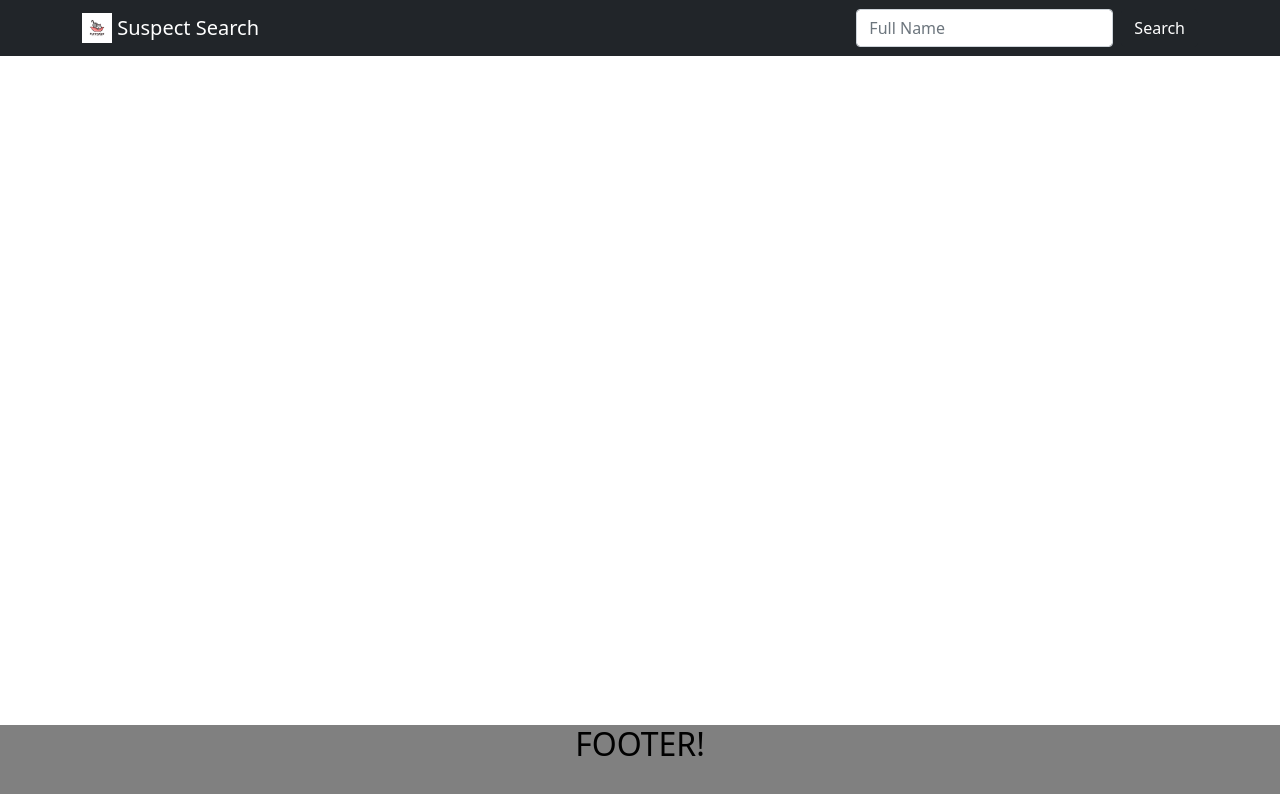
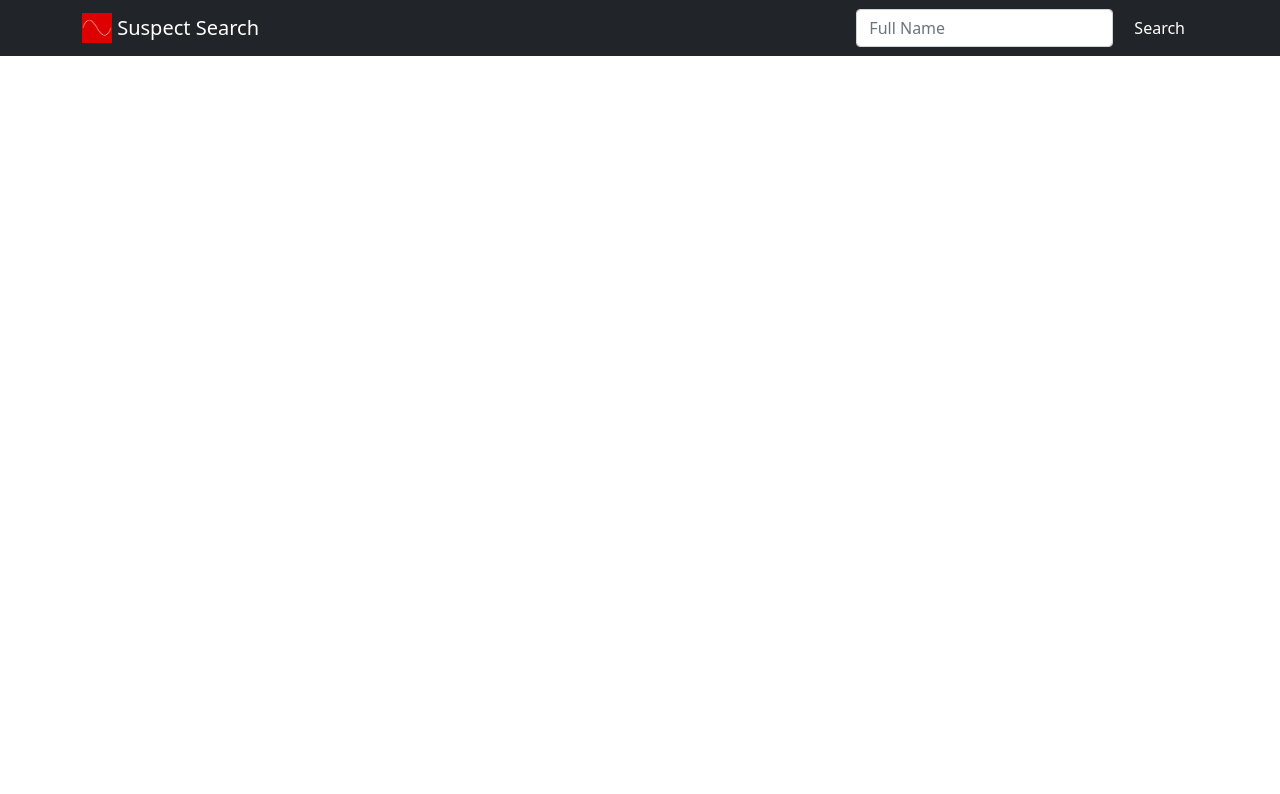
Before and after one commit to PeteH1/FP-Frontend, a React (Create React App) app in the folder React/final-proj/: page / in a window 1280 px wide. Shown: the top 794 px of the page. Built offline with nearby package versions, Linux system fonts and the light colour scheme.

Commit message:
Added some styling related features

```diff
--- a/React/final-proj/src/components/FP-Nav.jsx
+++ b/React/final-proj/src/components/FP-Nav.jsx
@@ -1,6 +1,6 @@
 import Navbar from 'react-bootstrap/Navbar';
 import Container from 'react-bootstrap/Container';
-import Catlogo from '../img/sqcropLogo.jpg';
+import Redshiftlogo from '../img/RedshiftLogo.png';
 import Form from 'react-bootstrap/Form';
 import FormControl from 'react-bootstrap/FormControl';
 import Button from 'react-bootstrap/Button';
@@ -51,7 +51,7 @@ const NavigationBar = ({ setSearch }) => {
                     <Navbar.Brand href="/">
 
                         <img
-                            src={Catlogo}
+                            src={Redshiftlogo}
                             alt="Logo"
                             width="30"
                             height="30"
--- a/React/final-proj/src/components/Footer.jsx
+++ /dev/null
@@ -1,9 +0,0 @@
-const Footer = () => {
-    return (
-        <div id="footer" class="footerbar">
-            <h2>FOOTER!</h2>
-        </div>
-     );
-}
-
-export default Footer;
--- a/React/final-proj/src/components/Home.jsx
+++ b/React/final-proj/src/components/Home.jsx
@@ -3,6 +3,7 @@ import Card from 'react-bootstrap/Card';
 import axios from 'axios';
 import { useState } from 'react';
 import { useEffect } from 'react';
+import RedshiftLogo from '../img/RedshiftLogo.png';
 
 import SearchResults from './SearchResults'
 
@@ -12,8 +13,9 @@ const Home = () => {
     return (
         <div>
             <h1></h1>
+            {/* <img src={RedshiftLogo} alt="What a lovely logo" width="200px" height="200px" /> */}
             {/* <SearchResults searchQuery={searchQuery}/> */}
         </div>
-     );
+    );
 }
 export default Home;
--- a/React/final-proj/src/components/Tabspace.jsx
+++ b/React/final-proj/src/components/Tabspace.jsx
@@ -6,6 +6,7 @@ import BiographicalInfo from './BiographicalInfo';
 import Finance from './FinancialTransactions';
 import Location from './Location';
 import axios from 'axios';
+import loadingGif from '../img/Preloader_10.gif';
 import { useEffect } from 'react';
 import { useParams } from 'react-router-dom';
 import BioData from './dataComponents/BioData';
@@ -47,7 +48,11 @@ const Tabspace = ({ searchQuery }) => {
   if (error === true) {
     return <h2>Oops,theres been an error please refresh the page</h2>
   } else if (!loaded) {
-    return <h2>Please wait, data is loading</h2>
+    return <div>
+      <h2>Please wait, data is loading</h2>
+      <img src={loadingGif}
+        alt="Loading gif" />
+    </div>
   } else {
     return (
       <div id="tabz">
--- a/React/final-proj/src/components/dataComponents/LocationData.jsx
+++ b/React/final-proj/src/components/dataComponents/LocationData.jsx
@@ -2,7 +2,7 @@ import { MapContainer, TileLayer, Marker, Popup } from 'react-leaflet'
 import React, { Component } from 'react';
 import L from 'leaflet';
 import 'leaflet/dist/leaflet.css';
-import '../../styling/App.css';
+import '../../styling/custom.scss';
 import icon from 'leaflet/dist/images/marker-icon.png';
 import iconShadow from 'leaflet/dist/images/marker-shadow.png';
 
--- a/React/final-proj/src/components/management/Manager.jsx
+++ b/React/final-proj/src/components/management/Manager.jsx
@@ -2,7 +2,6 @@ import { BrowserRouter, Routes, Route } from 'react-router-dom';
 import FPNav from '../FP-Nav';
 import Home from '../Home';
 import React, { useState } from 'react';
-import Footer from '../Footer';
 import Tabs from '../Tabspace.jsx';
 import SearchResults from '../SearchResults.jsx';
 
@@ -12,13 +11,12 @@ const Manager = () => {
     return (
         <div>
             <BrowserRouter>
-                <FPNav setSearch={setSearch}/>
+                <FPNav setSearch={setSearch} />
                 <Routes>
                     <Route path="/" exact element={<Home searchQuery={search} />} />
-                    <Route path="/tabs/:id" exact element={<Tabs searchQuery={search}/>} />
-                    <Route path="/searchresults" exact element={<SearchResults searchQuery={search}/>} />
+                    <Route path="/tabs/:id" exact element={<Tabs searchQuery={search} />} />
+                    <Route path="/searchresults" exact element={<SearchResults searchQuery={search} />} />
                 </Routes>
-                <Footer />
             </BrowserRouter>
         </div>
     );
--- a/React/final-proj/src/styling/App.css
+++ /dev/null
@@ -1,76 +0,0 @@
-.App {
-  text-align: center;
-}
-
-.App-logo {
-  height: 40vmin;
-  pointer-events: none;
-}
-
-@media (prefers-reduced-motion: no-preference) {
-  .App-logo {
-    animation: App-logo-spin infinite 20s linear;
-  }
-}
-
-.App-header {
-  background-color: #282c34;
-  min-height: 100vh;
-  display: flex;
-  flex-direction: column;
-  align-items: center;
-  justify-content: center;
-  font-size: calc(10px + 2vmin);
-  color: white;
-}
-
-.App-link {
-  color: #61dafb;
-}
-
-h2 {
-  color: black
-}
-
-#parentCard{
-  color: black
-}
-
-#selectCard{
-  background-color: rgb(255, 255, 255);
-  display: inline-block;
-}
-
-ul.nav.nav-tabs {
-  display: flex;
-  justify-content: center;
-  align-items: center;
-  flex-wrap: wrap;
-}
-
-.footerbar {
-  height: 75px;
-  background-color: gray;
-  position:absolute;
-  position: fixed;
-  left:0;
-  bottom:0;
-  right:0;
-}
-
-@keyframes App-logo-spin {
-  from {
-    transform: rotate(0deg);
-  }
-  to {
-    transform: rotate(360deg);
-  }
-}
-
-#map { height: 700px; }
-
-.leaflet-container {
-  height: 500px;
-  width: 80%;
-  margin: auto;
- }
--- a/React/final-proj/src/styling/custom.scss
+++ b/React/final-proj/src/styling/custom.scss
@@ -92,6 +92,14 @@
     background-color: #404B69;
 }
 
+#map { height: 700px; }
+
+.leaflet-container {
+  height: 40rem;
+  width: 80%;
+  margin: auto;
+ }
+
 // Keep Bootstrap at the bottom of the file to prevent any bugs when overriding styling.
 @import "~bootstrap/scss/bootstrap";
 @import "../../node_modules/bootstrap/scss/bootstrap";
```
Also changed, not shown: React/final-proj/src/img/Preloader_10.gif (added), React/final-proj/src/img/RedshiftLogo.png (added).
